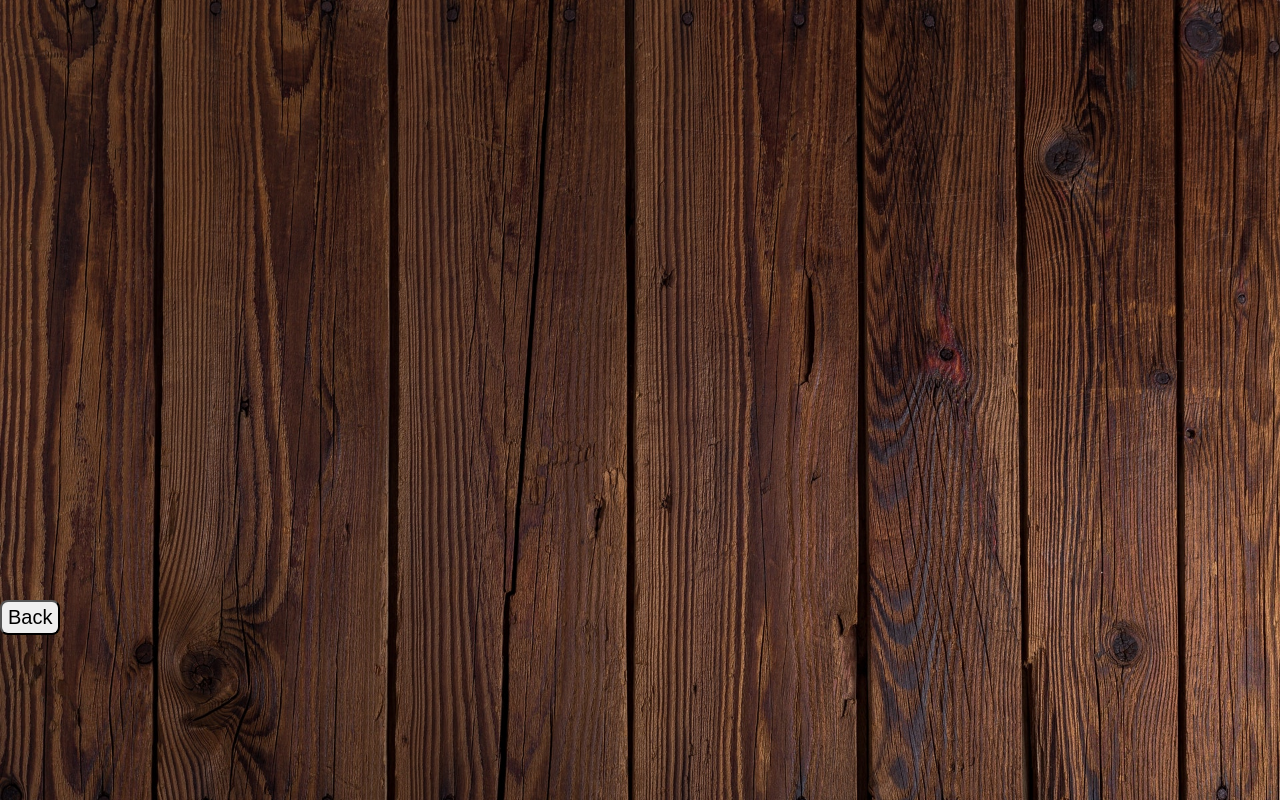
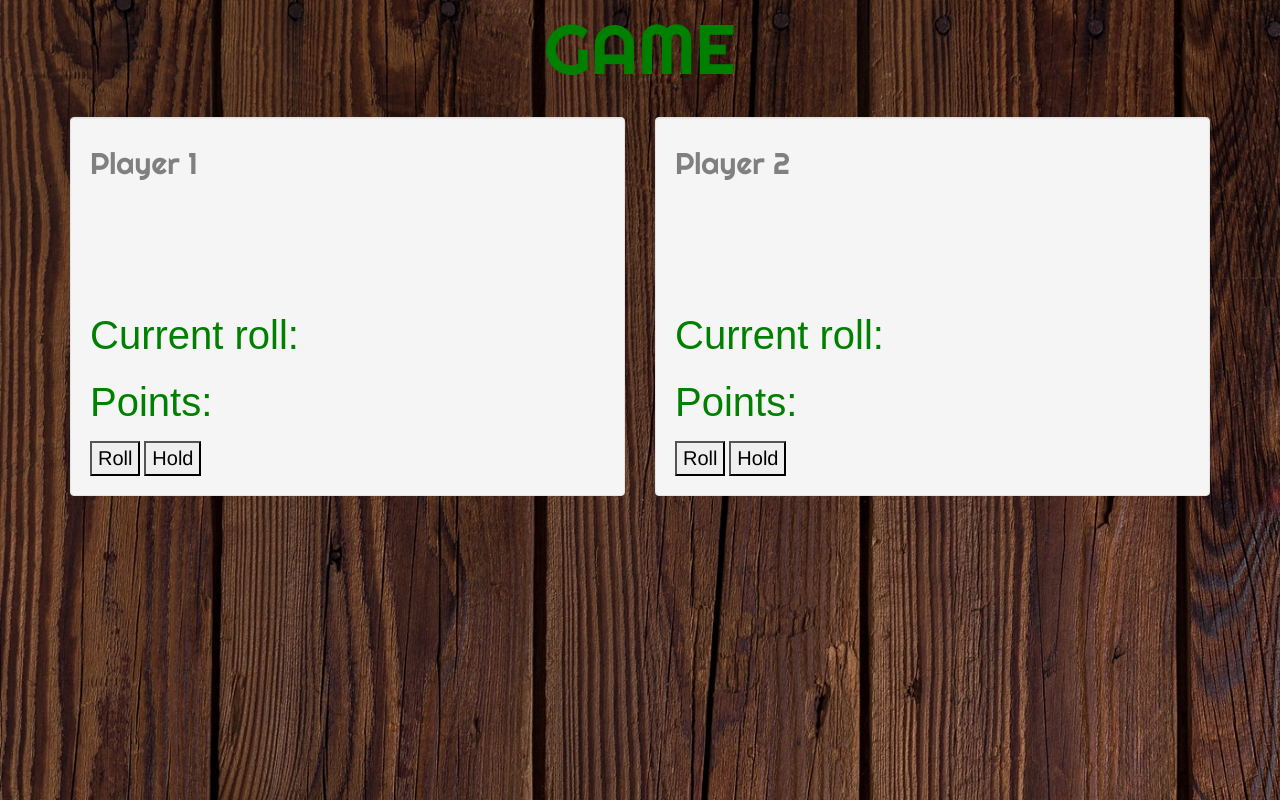
Before and after one commit to dorismtae/Pig-Dice, a plain HTML site: page game.html in a window 1280 px wide. Shown: the top 800 px of the page. Drawn offline with Linux system fonts and the light colour scheme; a web font is replaced by a local one.

Commit message:
added players in game.html

```diff
--- a/css/styles.css
+++ b/css/styles.css
@@ -37,7 +37,6 @@ cursor: pointer;
 #back{
   font-size: 2rem;
   color: black;
-
     margin-top: 600px;
   font-family: 'Amaranth', sans-serif;
   border-color: black;
@@ -66,5 +65,26 @@ color: gold;
   font-size: 2rem;
   color: black;
   border-color: black;
+    margin-top: 100px;
+
 
 }
+h5{
+  text-align: center;
+  font-size: 7rem;
+  font-family: 'Righteous', cursive;
+  color: green;
+
+}
+.game{
+  color:grey;
+  font-size: 3rem;
+  font-family: 'Righteous', cursive;
+  height:150px;
+  width: 400px;
+}
+#roll{
+  font-size: 2rem;
+  color: black;
+  border-color: black;
+}
--- a/game.html
+++ b/game.html
@@ -4,10 +4,38 @@
     <link href="css/bootstrap.css" rel="stylesheet" type="text/css">
     <link href="css/styles.css" rel="stylesheet" type="text/css">
     <link href="https://fonts.googleapis.com/css?family=Righteous" rel="stylesheet">
+    <link href="https://fonts.googleapis.com/css?family=Amaranth" rel="stylesheet">
 
     <title></title>
   </head>
+  <div class="container">
   <body background= "Images/game.jpeg">
+<h5>GAME</h5>
+<br>
+      <div class="row">
+        <div class="col-md-6">
+          <div class="well">
+            <h6 class="game">Player 1</h6>
+            <p class="help">Current roll:</p>
+            <p class="help">Points:</p>
+            <button type="button" id="roll">Roll</button></a>
+            <button type="button" id="roll">Hold</button></a>
+
+          </div>
+        </div>
+        <div class="col-md-6">
+          <div class="well">
+            <h6 class="game">Player 2</h6>
+            <p class="help">Current roll:</p>
+            <p class="help">Points:</p>
+            <button type="button" id="roll">Roll</button></a>
+            <button type="button" id="roll">Hold</button></a>
+
+          </div>
+        </div>
+      </div>
+      <br>
+          </div>
 <a href="content.html"><button type="button" id="back">Back</button></a>
   </body>
 </html>
```
Lines whose indentation alone changed are shown as unchanged.
